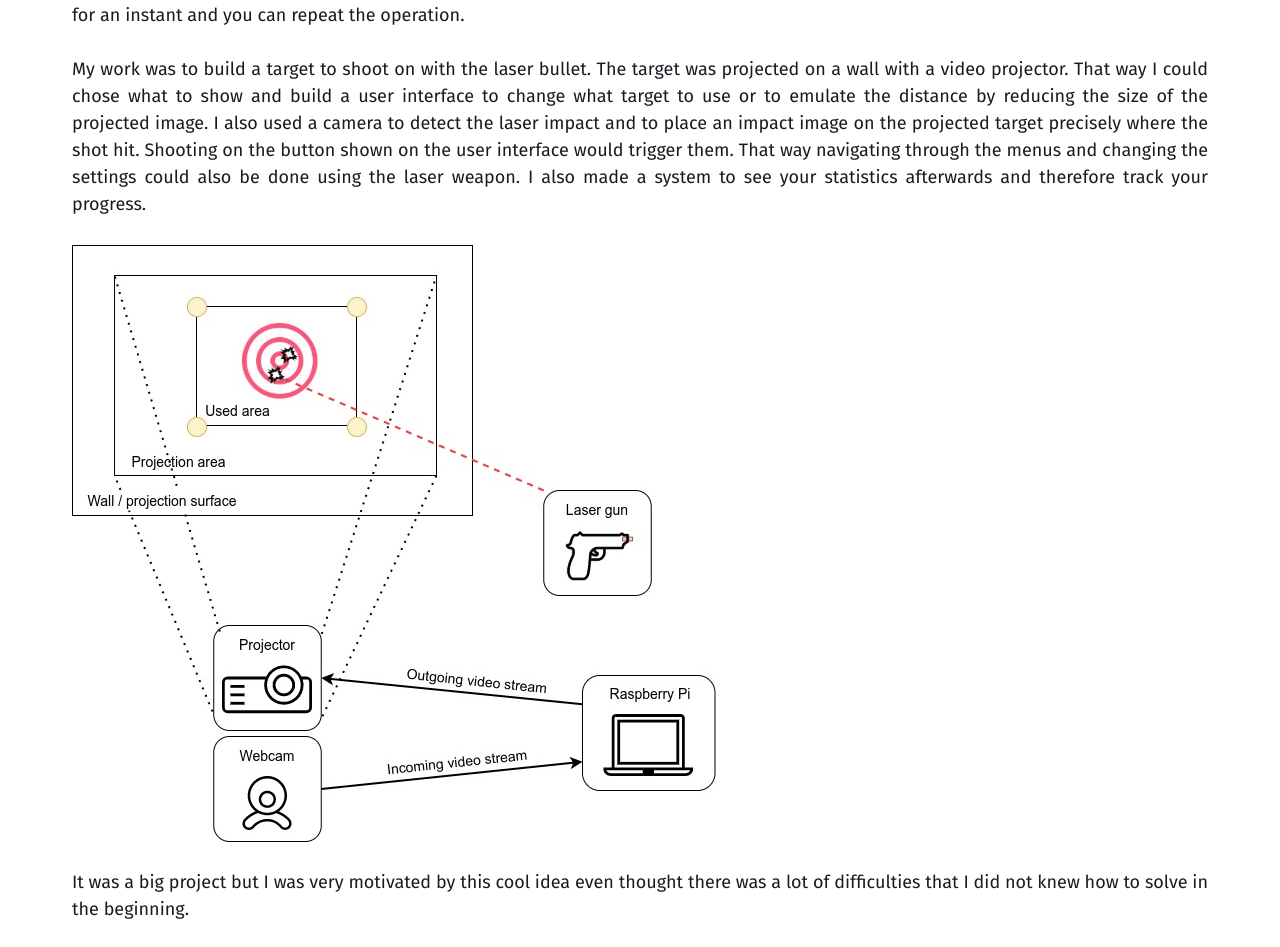
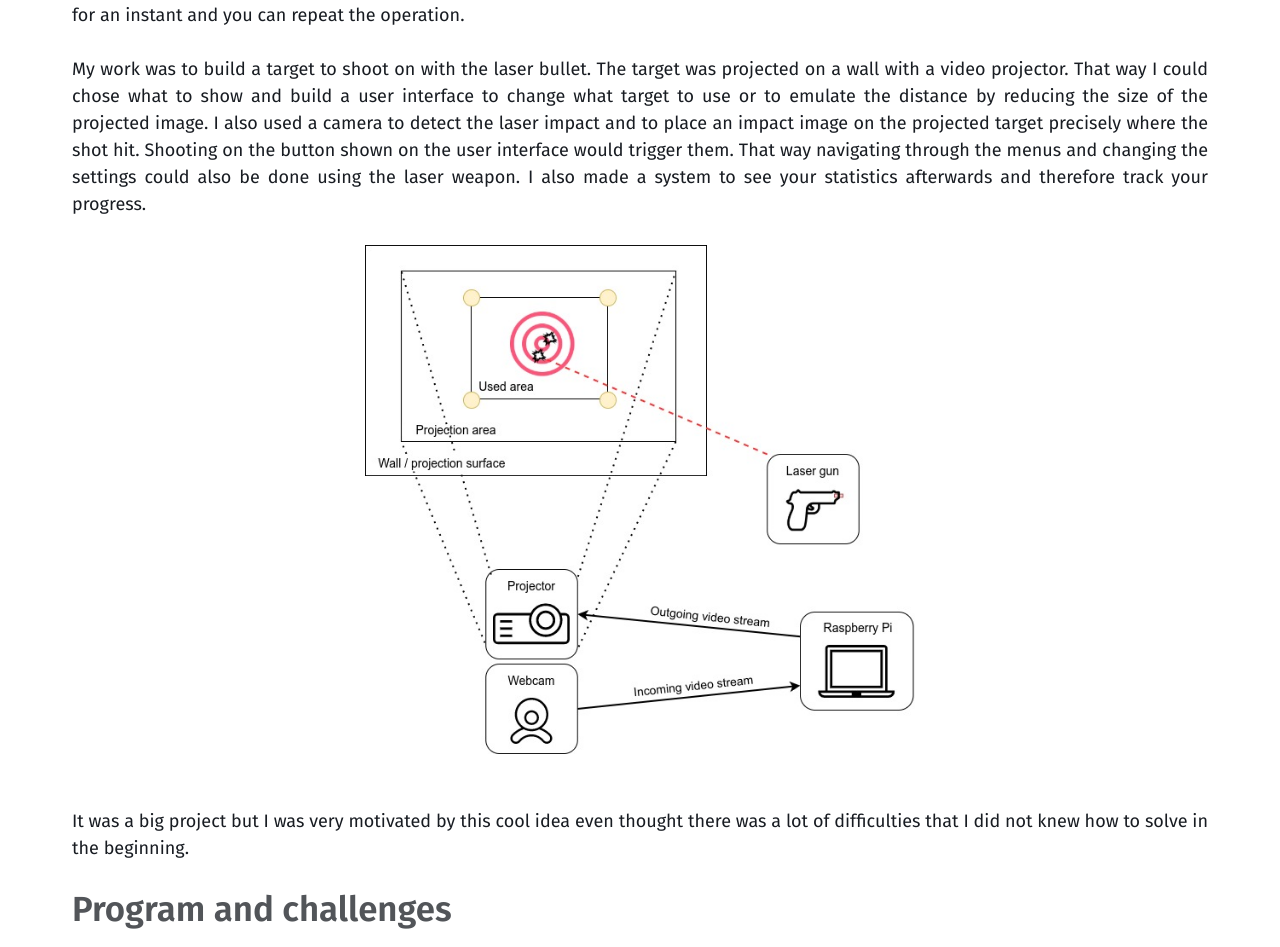
Before and after one commit to gruvw/portfolio, a Jekyll site: the page built from future_posts/2020-09-01-laser-gun-projected-target.md, in a window 1280 px wide. Shown: the part 1433-2380 px from the top of the page. Built offline with Jekyll 4.4.1, drawn with Linux system fonts in a browser that asks for light colours.

Commit message:
Improving images

```diff
--- a/future_posts/2020-09-01-laser-gun-projected-target.md
+++ b/future_posts/2020-09-01-laser-gun-projected-target.md
@@ -45,7 +45,9 @@
 That way navigating through the menus and changing the settings could also be done using the laser weapon.
 I also made a system to see your statistics afterwards and therefore track your progress.
 
-![Hardware project architecture](/assets/images/posts/laser_gun_projected_target/documentation/Architecture_Hardware_en.jpg)
+<div align="center">
+  <img width="550px" alt="Hardware project architecture" src="/assets/images/posts/laser_gun_projected_target/documentation/Architecture_Hardware_en.jpg">
+</div><br>
 
 It was a big project but I was very motivated by this cool idea even thought there was a lot of difficulties that I did not knew how to solve in the beginning.
 
@@ -57,9 +59,9 @@
 
 Feedback after the shot, camera looking at the projected user interface, camera initialisation and detection, not easy as the projecteur emmets a lot of light, plan transformation in order to go from a trapeze to a rectangle, establishing an axis, laser detection and getting the coordinates on the axis, not enough fps because the laser hit duration was slow and as the hand moves you need to recognize the impact location as fast as possible, started here as it was proving if I was capable of achieving the requested idea, built a small laser pointer and try it out
 
-![Circles detection demo](/assets/images/posts/laser_gun_projected_target/documentation/Marks_Tracking_Cricles1.gif)
+<img width="1000px" alt="Circles detection demo" src="/assets/images/posts/laser_gun_projected_target/documentation/Marks_Tracking_Circles.gif">
 
-![Rectangle detection demo](/assets/images/posts/laser_gun_projected_target/documentation/Marks_Tracking_Rectangles.gif)
+<img width="1000px" alt="Rectangle detection demo" src="/assets/images/posts/laser_gun_projected_target/documentation/Marks_Tracking_Rectangles.gif">
 
 <div class="video-responsive">
   <iframe src="https://www.youtube-nocookie.com/embed/RavyzJ8D4Is?rel=0" frameborder="0" allow="accelerometer; clipboard-write; encrypted-media; gyroscope; picture-in-picture" allowfullscreen></iframe>
@@ -67,7 +69,7 @@
 
 ![Home made laser bullet](/assets/images/posts/laser_gun_projected_target/documentation/simulateur_cartouche_laser.jpg)
 
-![Laser tracking demo](/assets/images/posts/laser_gun_projected_target/documentation/Laser_Tracking.gif)
+<img width="1000px" alt="Laser tracking demo" src="/assets/images/posts/laser_gun_projected_target/documentation/Laser_Tracking.gif">
 
 <div class="video-responsive">
   <iframe src="https://www.youtube-nocookie.com/embed/8LZnIDVj-8g?rel=0" frameborder="0" allow="accelerometer; clipboard-write; encrypted-media; gyroscope; picture-in-picture" allowfullscreen></iframe>
@@ -83,7 +85,7 @@
 
 <!-- Targets images -->
 
-![Real impact picture](/assets/images/posts/laser_gun_projected_target/documentation/real_impact.jpg)
+<img width="150px" alt="Real impact picture" src="/assets/images/posts/laser_gun_projected_target/documentation/real_impact.jpg">
 
 <!-- Ui menus -->
 
@@ -95,7 +97,7 @@
 
 started on my laptop so it was powerful enough, planning to deploy on raspberry pi, overheated the pi the first time, thought about buying a mini PC but it was expensive, try a lot to optimized the code, found a way over: decrease the video from the webcam resolution
 
-![Raspberry Pi heat sink](/assets/images/posts/laser_gun_projected_target/documentation/real_impact.jpg)
+<img width="400px" alt="Raspberry Pi heat sink" src="/assets/images/posts/laser_gun_projected_target/documentation/rpi_heat_sink.jpg">
 
 ### The real laser was too fast
 
```
Also changed, not shown: 2 other files.
